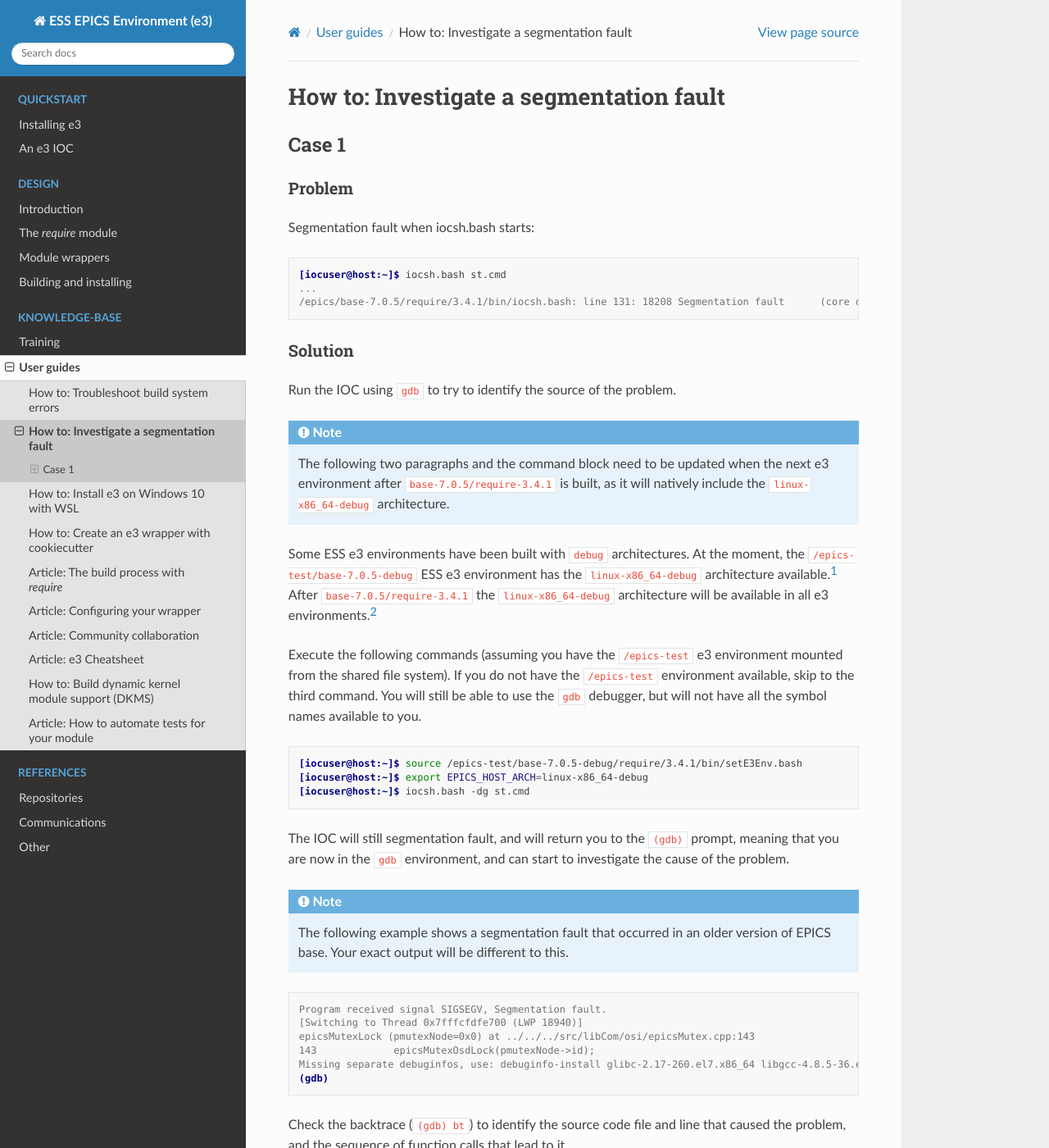
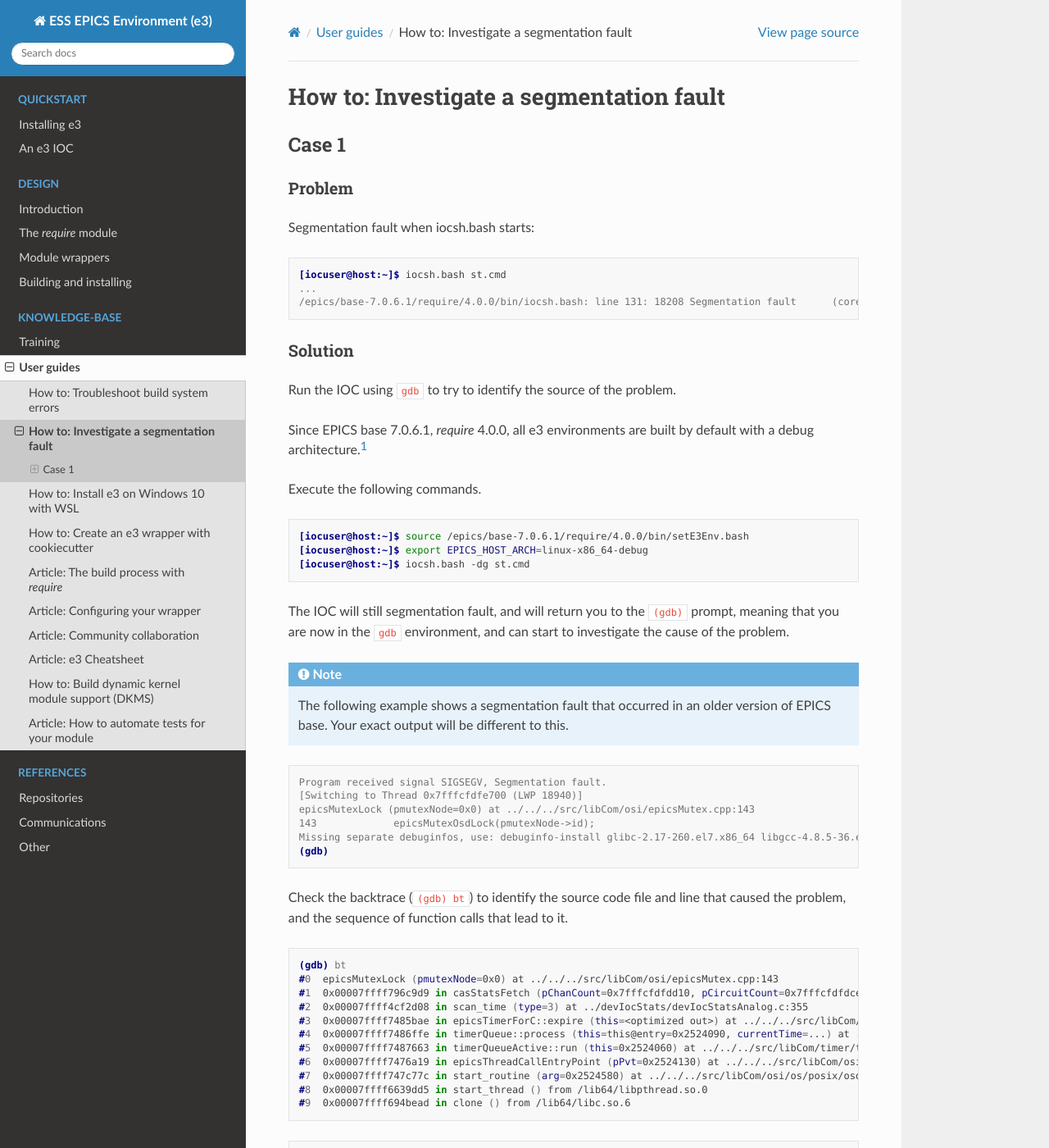
Before and after one commit to ttkorhonen/e3pages, a Sphinx documentation site: the page built from docs/kb/guide/articles/2_segfault.md, in a window 1280 px wide and 1400 px high. Shown: the whole window at 82% size. Built offline with Sphinx 7.4.7 and the Read the Docs theme 2.0.0, drawn with Linux system fonts in a browser that asks for light colours; some of the changed text lies outside the part shown.

Commit message:
Updated base/require versions for user guides

````diff
--- a/docs/kb/guide/articles/2_segfault.md
+++ b/docs/kb/guide/articles/2_segfault.md
@@ -9,33 +9,20 @@ Segmentation fault when iocsh.bash starts:
 ```console
 [iocuser@host:~]$ iocsh.bash st.cmd
 ...
-/epics/base-7.0.5/require/3.4.1/bin/iocsh.bash: line 131: 18208 Segmentation fault      (core dumped) softIoc${_PVA_} -D ${EPICS_BASE}/dbd/softIoc${_PVA_}.dbd "${IOC_STARTUP}" 2>&1
+/epics/base-7.0.6.1/require/4.0.0/bin/iocsh.bash: line 131: 18208 Segmentation fault      (core dumped) softIoc${_PVA_} -D ${EPICS_BASE}/dbd/softIoc${_PVA_}.dbd "${IOC_STARTUP}" 2>&1
 ```
 
 ### Solution
 
 Run the IOC using `gdb` to try to identify the source of the problem.
 
-:::{note}
-The following two paragraphs and the command block need to be updated
-when the next e3 environment after `base-7.0.5/require-3.4.1` is built, as it
-will natively include the `linux-x86_64-debug` architecture.
-:::
+Since EPICS base 7.0.6.1, *require* 4.0.0, all e3 environments are built by
+default with a debug architecture.[^adddebugarch]
 
-Some ESS e3 environments have been built with `debug` architectures. At the
-moment, the `/epics-test/base-7.0.5-debug` ESS e3 environment has the
-`linux-x86_64-debug` architecture available.[^esse3envs] After
-`base-7.0.5/require-3.4.1` the `linux-x86_64-debug` architecture will be
-available in all e3 environments.[^adddebugarch]
-
-Execute the following commands (assuming you have the `/epics-test` e3
-environment mounted from the shared file system). If you do not have the
-`/epics-test` environment available, skip to the third command. You will still
-be able to use the `gdb` debugger, but will not have all the symbol names
-available to you.
+Execute the following commands.
 
 ```console
-[iocuser@host:~]$ source /epics-test/base-7.0.5-debug/require/3.4.1/bin/setE3Env.bash
+[iocuser@host:~]$ source /epics/base-7.0.6.1/require/4.0.0/bin/setE3Env.bash
 [iocuser@host:~]$ export EPICS_HOST_ARCH=linux-x86_64-debug
 [iocuser@host:~]$ iocsh.bash -dg st.cmd
 ```
@@ -134,9 +121,6 @@ A debugging session is active.
 Quit anyway? (y or n) y
 ```
 
-[^esse3envs]: The `/epics-test` e3 environment is specific to the ESS site e3
-  installation. It is provided as a location for testing new e3 environments.
-
 [^adddebugarch]: To add the `linux-x86_64-debug` architecture to a local build
     of e3, add the following line to `e3-base/configure/CONFIG_BASE`:
 
````
Also changed, not shown: docs/kb/guide/articles/1_build_system_troubleshooting.md (+7 -7 lines), docs/kb/guide/articles/4_cookiecutter_module.md (+3 -3 lines), docs/kb/guide/articles/5_build_process.md (+2 -2 lines), docs/kb/guide/articles/6_configure_wrapper.md (+7 -7 lines).
